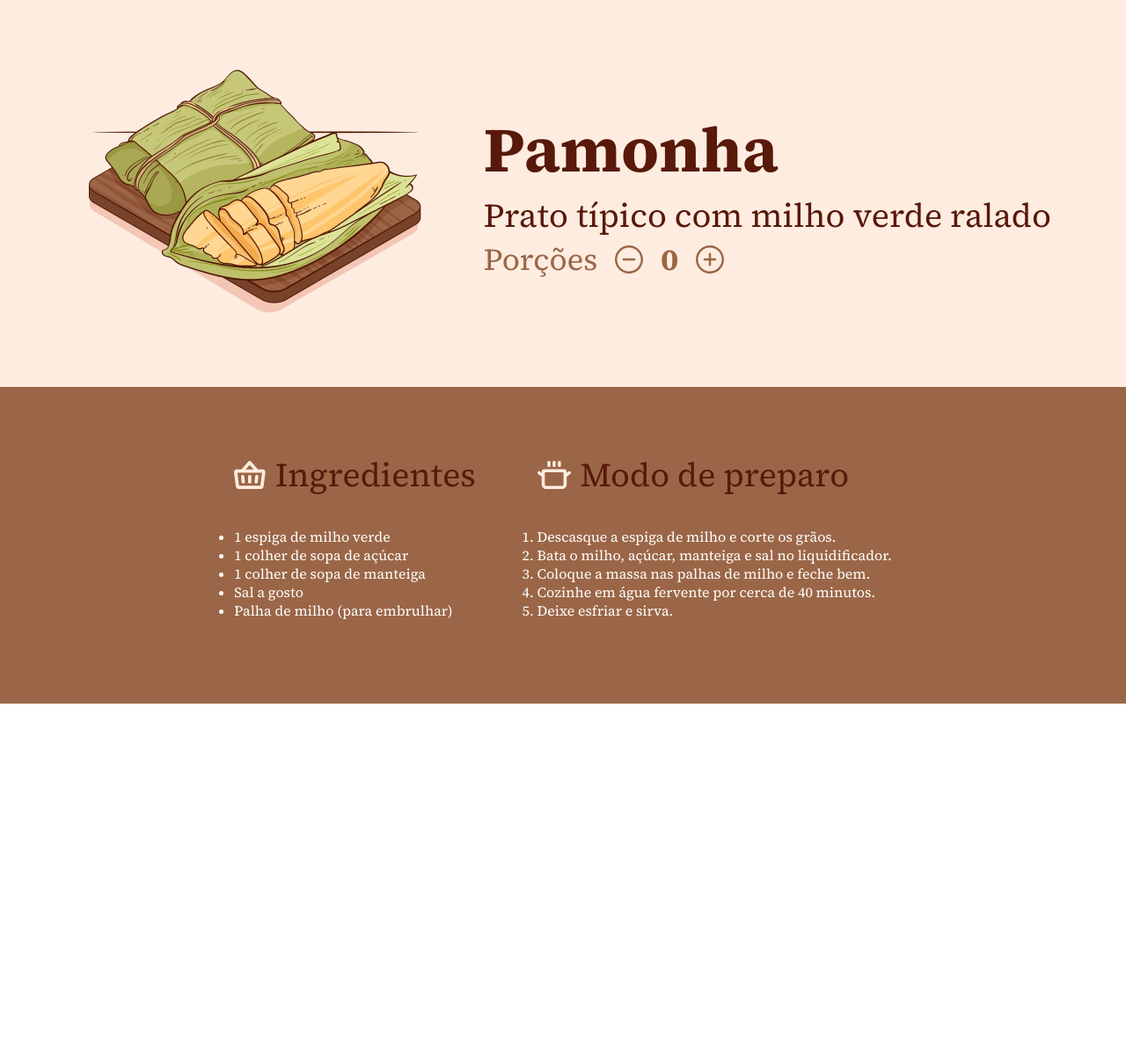
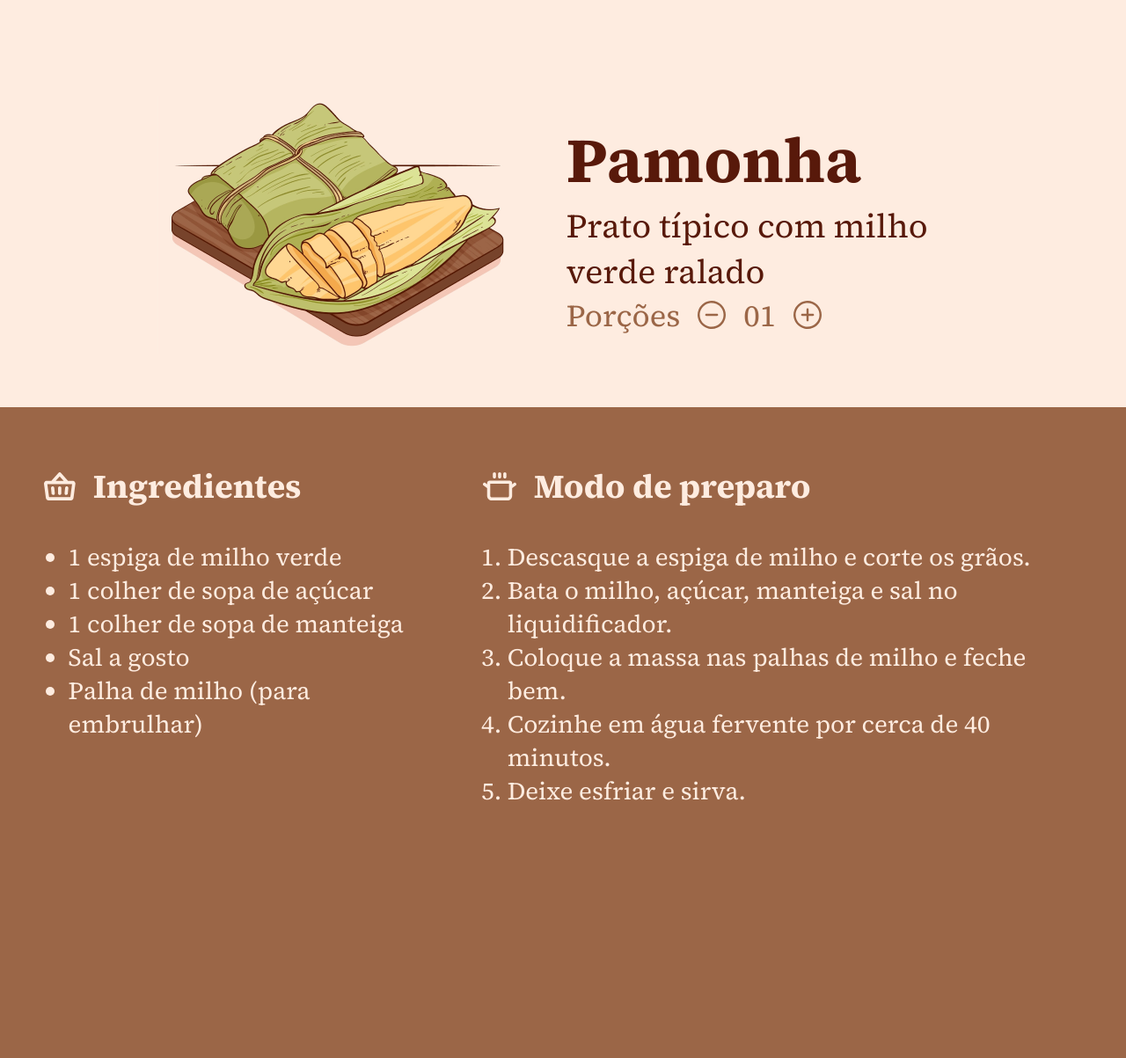
Before and after one commit to horquidia-lima/Receita_Junina, a plain HTML site: page index.html in a window 1280 px wide. Shown: the whole page at 88% size. Before the commit the page ends 800 px from the top, so only its background shows below. Drawn offline with Linux system fonts and the light colour scheme.

Commit message:
foi modificado estrutura html, troando div por section e renombrando melhor as class e id. Tambem foi melhorado logica css

```diff
--- a/index.html
+++ b/index.html
@@ -11,32 +11,41 @@
 </head>
 <body>
   <main>
-    <div class="description">
-      <div class="image">
+    <section class="top">
+
+      <picture class="image">
         <img src="./images/ilustracao-de-pamonha-desenhada.png" alt="Foto de uma pamonha">
-      </div>
+      </picture>
 
-      <div>
-        <div>
+      <div class="info">
+
           <h1>Pamonha</h1>
           <p>Prato típico com milho verde ralado</p>
+
+        <div class="buttons">
+          <span>Porções</span>
+
+          <button id="buttons-less">
+            <img src="./images/Vector_menos.svg" alt="Botao de menos">
+          </button>
+
+          <p id="count">01</p>
+
+          <button id="button-plus">
+            <img src="./images/Vector_plus.svg" alt="Botao de mais">
+          </button>
+
+        </div>
+      </div>
+    </section>
+
+    <section class="bottom">
+      <div class="col1">
+        <div>
+          <img src="./images/Vector_cesta.svg" alt="Icone de cesta de mercado">
+          <h1>Ingredientes</h1>
         </div>
 
-        <div class="add">
-          <span>Porções</span>
-          <img src="./images/Vector_menos.svg" alt="">
-          <strong>0</strong>
-          <img src="./images/Vector_plus.svg" alt="">
-        </div>
-      </div>
-    </div>
-
-    <div class="recipe">
-      <div class="ingredients">
-        <div class="ingredients-title">
-          <img src="./images/Vector_cesta.svg" alt="">
-          <p>Ingredientes</p>
-        </div>
         <ul>
           <li>1 espiga de milho verde</li>
           <li>1 colher de sopa de açúcar</li>
@@ -46,10 +55,10 @@
         </ul>
       </div>
 
-      <div class="preparation">
-        <div class="preparation-title">
-          <img src="./images/Vector_panela.svg" alt="">
-          <p>Modo de preparo</p>
+      <div class="col2">
+        <div>
+          <img src="./images/Vector_panela.svg" alt="Icone de uma panela">
+          <h1>Modo de preparo</h1>
         </div>
         <ol>
           <li>Descasque a espiga de milho e corte os grãos.</li>
@@ -59,7 +68,7 @@
           <li>Deixe esfriar e sirva.</li>
         </ol>
       </div>
-    </div>
+    </section>
   </main>
 </body>
 </html>
--- a/style.css
+++ b/style.css
@@ -11,59 +11,86 @@
 body {
   font-size: 1.6rem;
   font-family: 'Source Serif 4', serif;
+  width: 100%;
+  height: 100vh;
 
-  height: 100vh;
+  background: #FEECE0;
+  overflow: hidden;
 }
 
-.description {
+.top {
   display: flex;
   align-items: center;
   justify-content: center;
   gap: 5.6rem;
-  background: #FEECE0;
 
-  height: 55vh;
+  margin: 11rem 18rem 5.6rem 18rem;
 }
 
-h1 {
+picture img {
+  width: 409px;
+  height: 293px;
+}
+
+.top h1 {
   color: #58190A;
   font-size: 7.2rem;
-  font-weight: 700;
   line-height: normal;
 }
 
-p {
+.top p {
   color: #58190A;
   font-size: 3.8rem;
   line-height: normal;
-
 }
 
-.add {
-  color: #9B6647;
-  font-size: 3.5rem;
-  line-height: normal;
-
+.buttons {
   display: flex;
   align-items: center;
   gap: 2rem;
 }
 
-.recipe {
+.buttons span,
+.buttons p{
+  color: #9B6647;
+  font-size: 3.5rem;
+}
+
+button {
+  background-color: transparent;
+  border: none;
+  cursor: pointer;
+}
+
+.bottom {
+  background: #9B6647;
+
   display: flex;
+  justify-content: center;
   gap: 7rem;
 
-  justify-content: center;
-  padding-top: 7.4rem;
-  height: 45vh;
-  background: #9B6647;
-  color: #FFF;
+  height: 100vh;
+  padding: 6.4rem 5rem;
+  color: #FEECE0;
 }
 
-.ingredients-title,
-.preparation-title {
+.col1>div,
+.col2>div {
   display: flex;
-  gap: 1.1rem;
+  align-items: center;
+  gap: 2rem;
+  margin-bottom: 3.5rem;
+}
 
-  padding-bottom: 3.5rem;
+.col1 h1,
+.col2 h1 {
+  font-size: 3.8rem;
 }
+
+ul, ol {
+  padding-left: 2.8rem;
+}
+
+li {
+  font-size: 2.8rem;
+}
```
